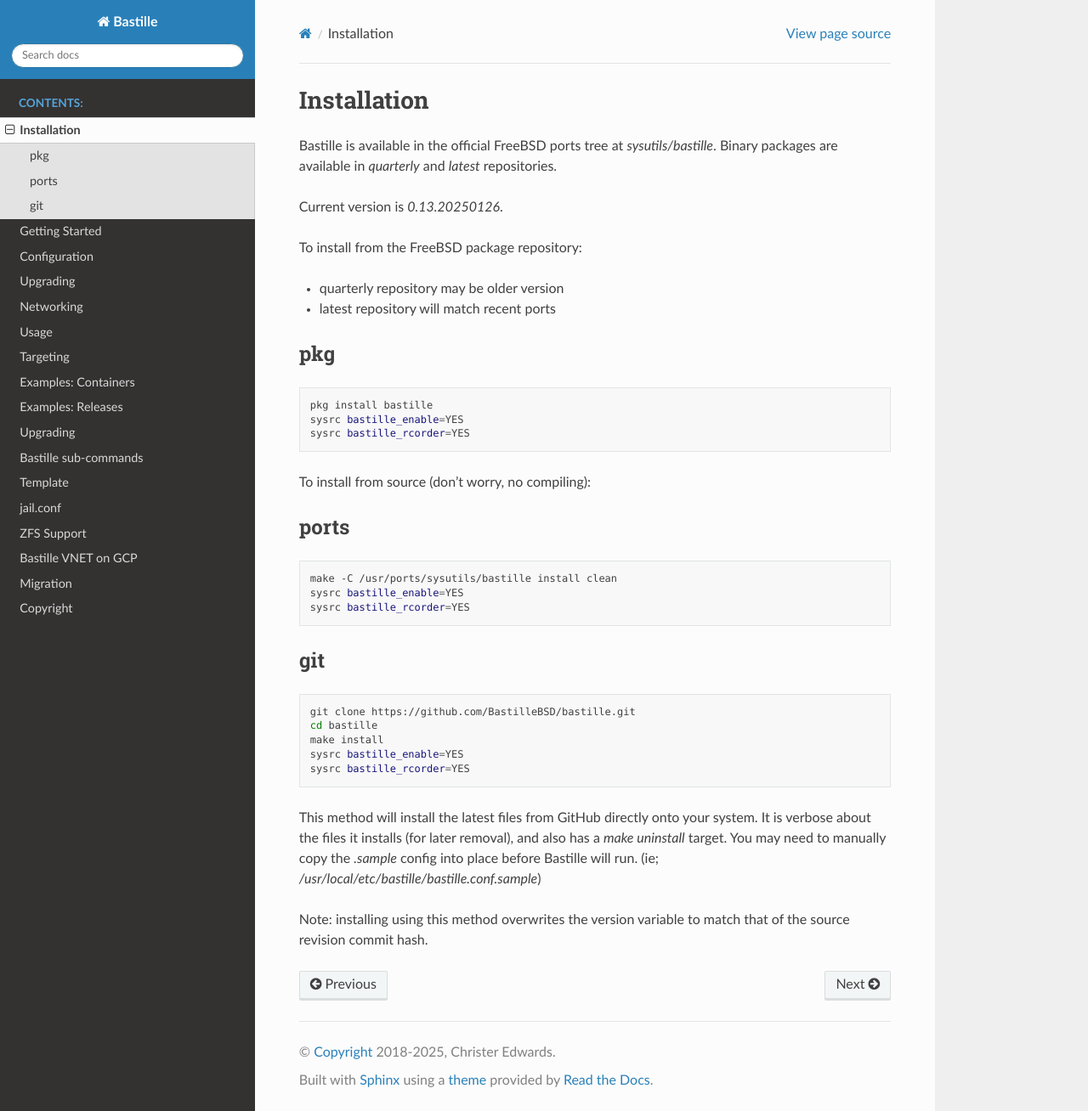
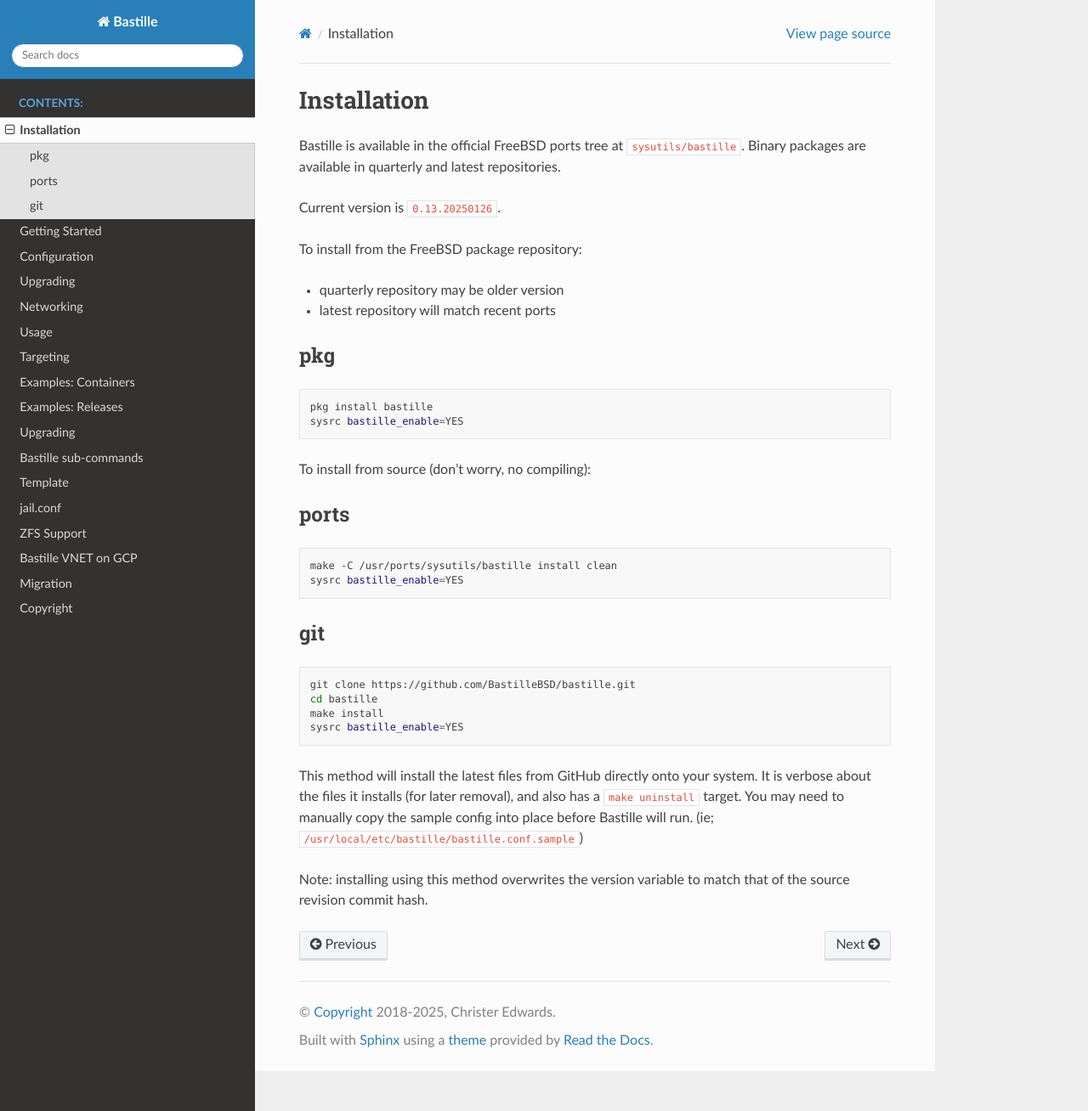
Before and after one commit to BastilleBSD/bastille, a Sphinx documentation site: the page built from docs/chapters/installation.rst, in a window 1280 px wide and 1308 px high. Shown: the whole window at 85% size. Built offline with Sphinx 7.4.7 and the Read the Docs theme 3.1.0, drawn with Linux system fonts in a browser that asks for light colours.

Commit message:
Update installation.rst

```diff
--- a/docs/chapters/installation.rst
+++ b/docs/chapters/installation.rst
@@ -1,10 +1,10 @@
 Installation
 ============
 Bastille is available in the official FreeBSD ports tree at
-`sysutils/bastille`. Binary packages are available in `quarterly` and `latest`
+:code:`sysutils/bastille`. Binary packages are available in quarterly and latest
 repositories.
 
-Current version is `0.13.20250126`.
+Current version is :code:`0.13.20250126`.
 
 To install from the FreeBSD package repository:
 
@@ -19,8 +19,6 @@ pkg
 
   pkg install bastille
   sysrc bastille_enable=YES
-  sysrc bastille_rcorder=YES
-
 
 To install from source (don't worry, no compiling):
 
@@ -31,8 +29,6 @@ ports
 
   make -C /usr/ports/sysutils/bastille install clean
   sysrc bastille_enable=YES
-  sysrc bastille_rcorder=YES
-
 
 git
 ---
@@ -43,13 +39,12 @@ git
   cd bastille
   make install
   sysrc bastille_enable=YES
-  sysrc bastille_rcorder=YES
 
 This method will install the latest files from GitHub directly onto your
 system. It is verbose about the files it installs (for later removal), and also
-has a `make uninstall` target. You may need to manually copy the `.sample`
+has a :code:`make uninstall` target. You may need to manually copy the sample
 config into place before Bastille will run. (ie;
-`/usr/local/etc/bastille/bastille.conf.sample`)
+:code:`/usr/local/etc/bastille/bastille.conf.sample`)
 
 Note: installing using this method overwrites the version variable to match
 that of the source revision commit hash.
```
